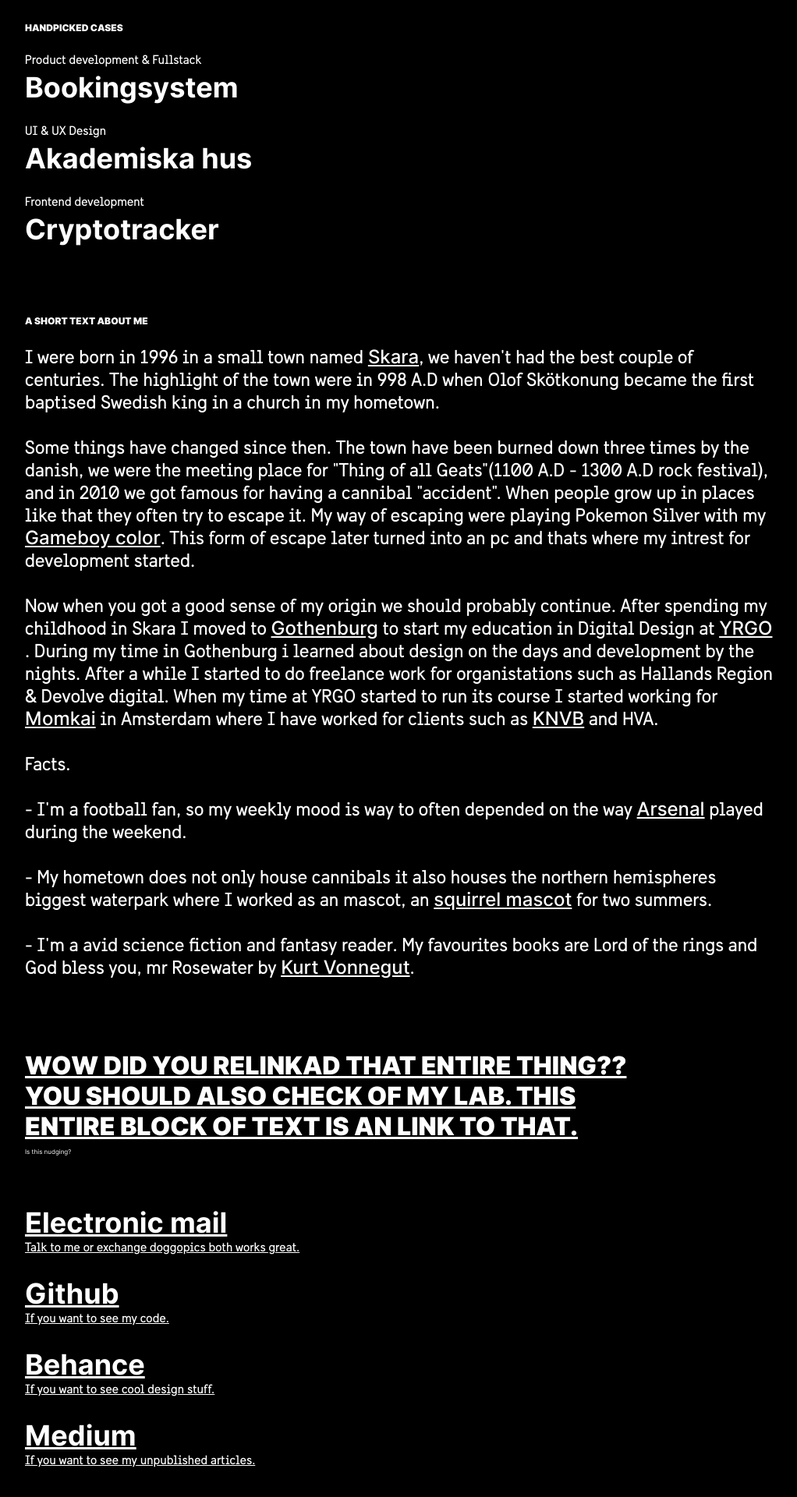
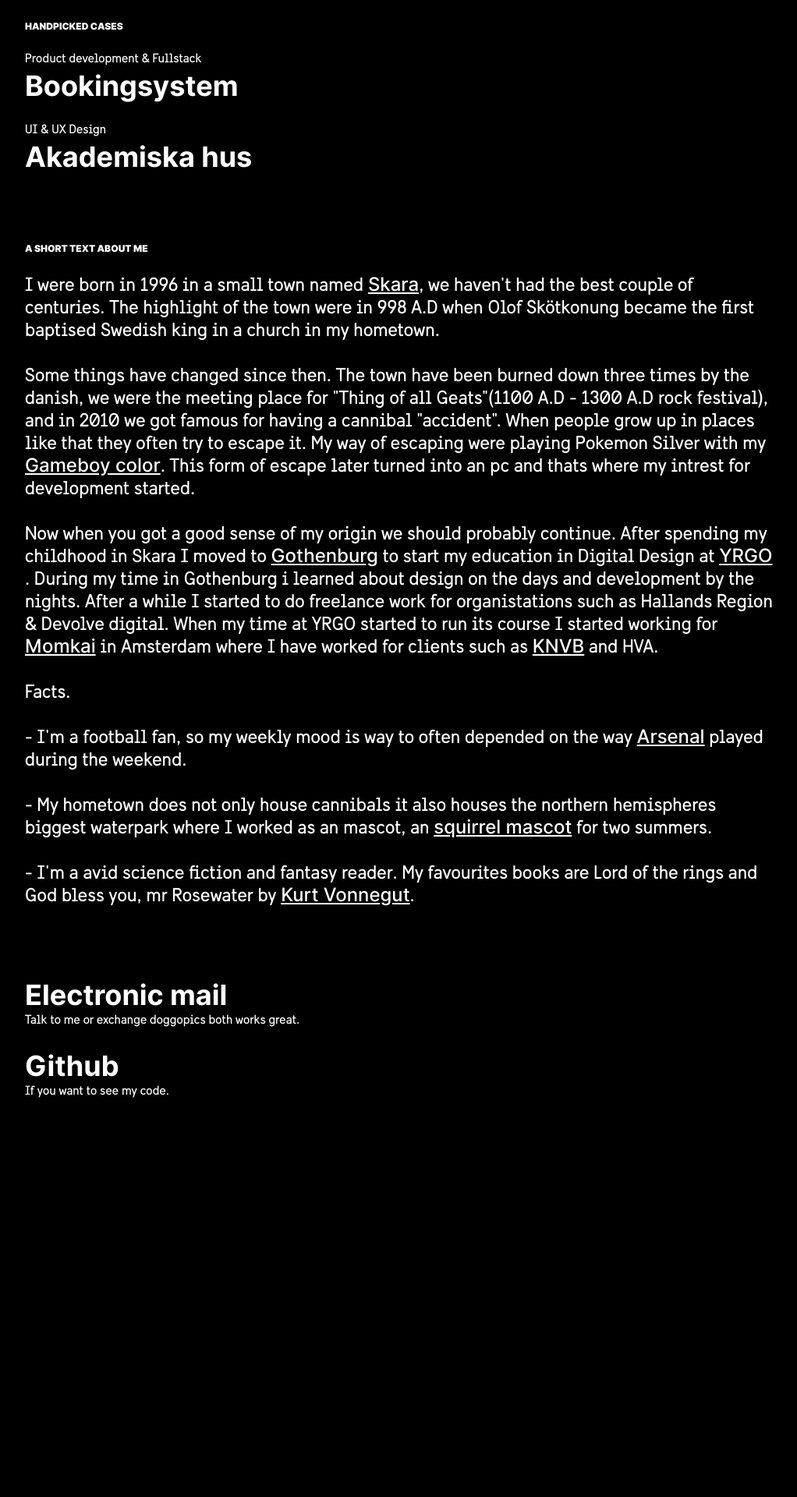
Before and after one commit to Marwil96/william, a React (Create React App) app: page / in a window 1280 px wide. Shown: the part 574-2494 px from the top of the page at 78% size, without its empty margins (32-1054 px from the left). After the commit the page ends 2138 px from the top, so only its background shows below. Built offline with nearby package versions, Linux system fonts and the light colour scheme.

Commit message:
Hide things that werent readhy

```diff
--- a/src/App.js
+++ b/src/App.js
@@ -89,19 +89,20 @@
         links.forEach((link) => {
           const image = link.getAttribute('data-contactlink')
 
-          link.addEventListener("touchstart", (el) => {
+          link.addEventListener("mouseenter", (el) => {
             // this.setState({ previewImage: image, previewImageActive: true })
             previewImage.classList.remove('unactive')
             previewImage.classList.add('active')
             link.classList.add('active')
             previewImage.src = image;
 
-            links.forEach( (link) => {
+            links.forEach((link) => {
               link.classList.add('active')
-            })
-              if(link !== el.target ) {
+
+              if(link === el.target ) {
                 link.classList.remove('active')
               }
+            })
           } );
 
           link.addEventListener("mouseleave", (el) => {
--- a/src/components/Homepage.jsx
+++ b/src/components/Homepage.jsx
@@ -20,25 +20,25 @@
             subtitle="Currently doing my internship at the design studio Momkai in sunny Amsterdam."
         />
         <Label label='Right now...' />
-        <a href='#1' className="alertText">Available for freelance work and new opportunities.</a>
+        <a href='mailto:marwil1996@gmail.com' className="alertText">Available for freelance work and new opportunities.</a>
         <Label label='Handpicked cases' />
         <div className="blockContainer">
           <ProjectLink link='barberbooking' label='Product development & Fullstack' title='Bookingsystem' imageUrl={hairAnimation} />
           <ProjectLink link='case' label='UI & UX Design' title='Akademiska hus' imageUrl='https://www.liveinlab.kth.se/polopoly_fs/1.691639.1550148607!/image/AH_ppt.png' />
-          <ProjectLink link='case' label='Frontend development' title='Cryptotracker' imageUrl='https://www.liveinlab.kth.se/polopoly_fs/1.691639.1550148607!/image/AH_ppt.png' />
+          {/* <ProjectLink link='case' label='Frontend development' title='Cryptotracker' imageUrl='https://www.liveinlab.kth.se/polopoly_fs/1.691639.1550148607!/image/AH_ppt.png' /> */}
         </div>
         <Label label='A SHORT TEXT ABOUT ME' />
         <BioBlock />
         <span> </span>
-        <div className="linkText">
+        {/* <div className="linkText">
           <Link to='/lab'>WOW DID YOU RELinkAD THAT ENTIRE THING??  YOU SHOULD ALSO CHECK OF MY LAB. THIS ENTIRE BLOCK OF TEXT IS AN LINK TO THAT.</Link>
           <span className="nudgeText">Is this nudging?</span>
-        </div>
+        </div> */}
         <div className="blockContainer">
-          <ContactLink link='william' label='Talk to me or exchange doggopics both works great.' title='Electronic mail' />
+          <ContactLink link='mailto:marwil1996@gmail.com' label='Talk to me or exchange doggopics both works great.' title='Electronic mail' />
           <ContactLink link='www.github.com/marwil96' label='If you want to see my code.' title='Github' />
-          <ContactLink link='william' label='If you want to see cool design stuff.' title='Behance' />
-          <ContactLink link='www.medium.com' label='If you want to see my unpublished articles.' title='Medium' />
+          {/* <ContactLink link='william' label='If you want to see cool design stuff.' title='Behance' /> */}
+          {/* <ContactLink link='www.medium.com' label='If you want to see my unpublished articles.' title='Medium' /> */}
         </div>
       </div>
     );
--- a/src/components/common/Header.jsx
+++ b/src/components/common/Header.jsx
@@ -14,7 +14,7 @@
     return (
         <div className="Header">
             <Link to='/' className='Header-logo'> William Martinsson </Link>
-            {selectNavOption(window.location.pathname)}
+            {/* {selectNavOption(window.location.pathname)} */}
         </div>
     )
 }
--- a/src/components/common/common.scss
+++ b/src/components/common/common.scss
@@ -102,7 +102,7 @@
 	text-decoration: none;
 
 	&.active {
-		opacity: 0.2,;
+        opacity: 0.2;
 	}
 
 	span {
@@ -147,7 +147,8 @@
 	max-width: 250px;
 	color: white;
 	cursor: pointer;
-	transition: all 350ms ease;
+    transition: all 350ms ease;
+    text-decoration: none;
 
 	span {
 		margin: 0;
```
